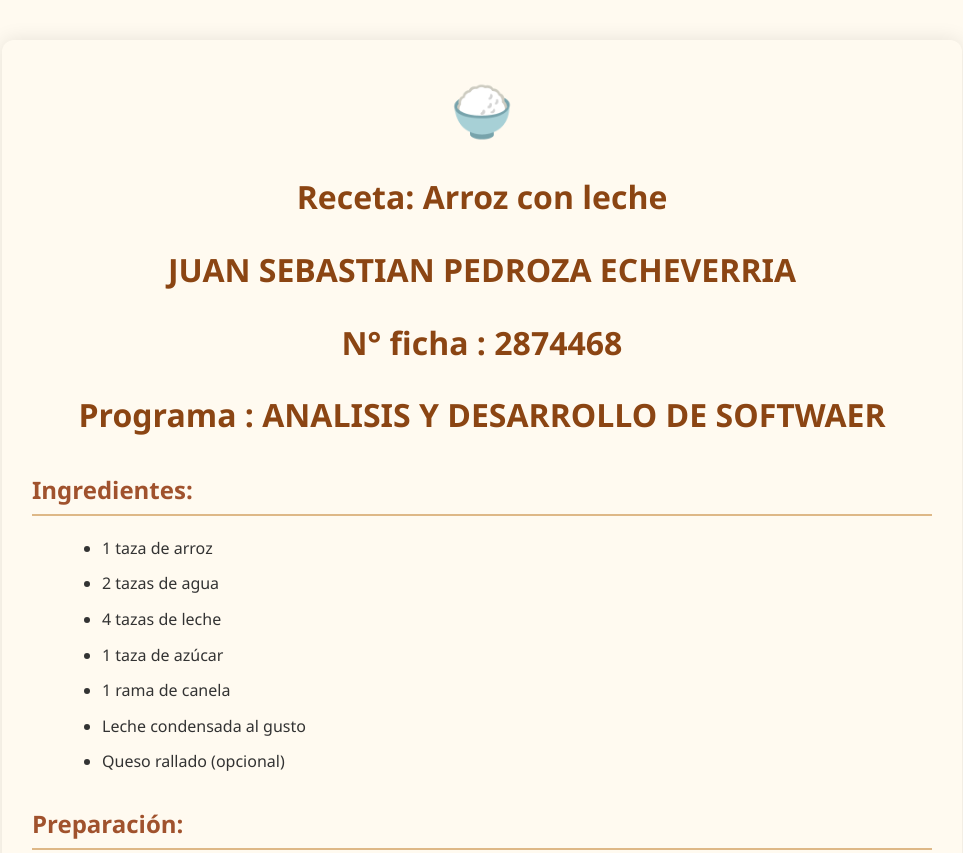
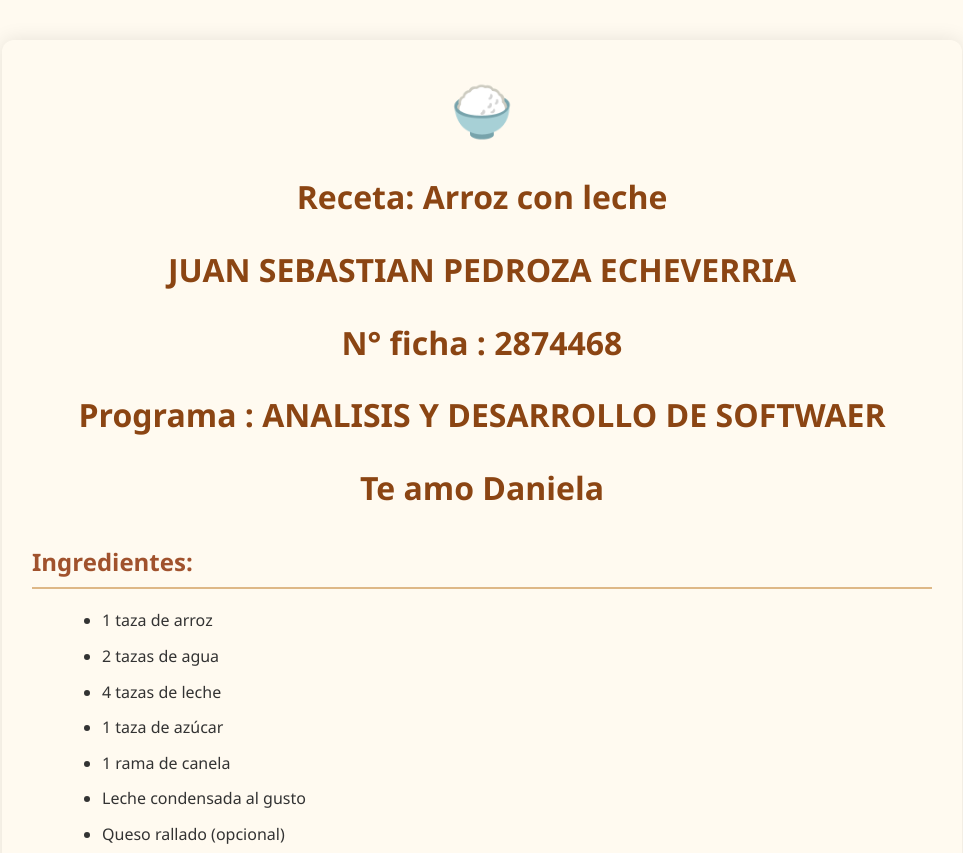
Before and after one commit to sebastianPHP/EJERCICIO-GITHUB, a plain HTML site: page src/templates/index.html in a window 1280 px wide. Shown: the top 853 px of the page, without its empty margins (158-1121 px from the left). Drawn offline with Linux system fonts and the light colour scheme.

Commit message:
Cambio en la rama Andres_Gonzalez

```diff
--- a/src/templates/index.html
+++ b/src/templates/index.html
@@ -10,6 +10,7 @@
   <h1>JUAN SEBASTIAN PEDROZA ECHEVERRIA</h1>
   <H1>N° ficha : 2874468</H1>
   <h1>Programa : ANALISIS Y DESARROLLO DE SOFTWAER</h1>
+  <h1>Te amo Daniela</h1>
 
   <h2>Ingredientes:</h2>
   <ul>
```
